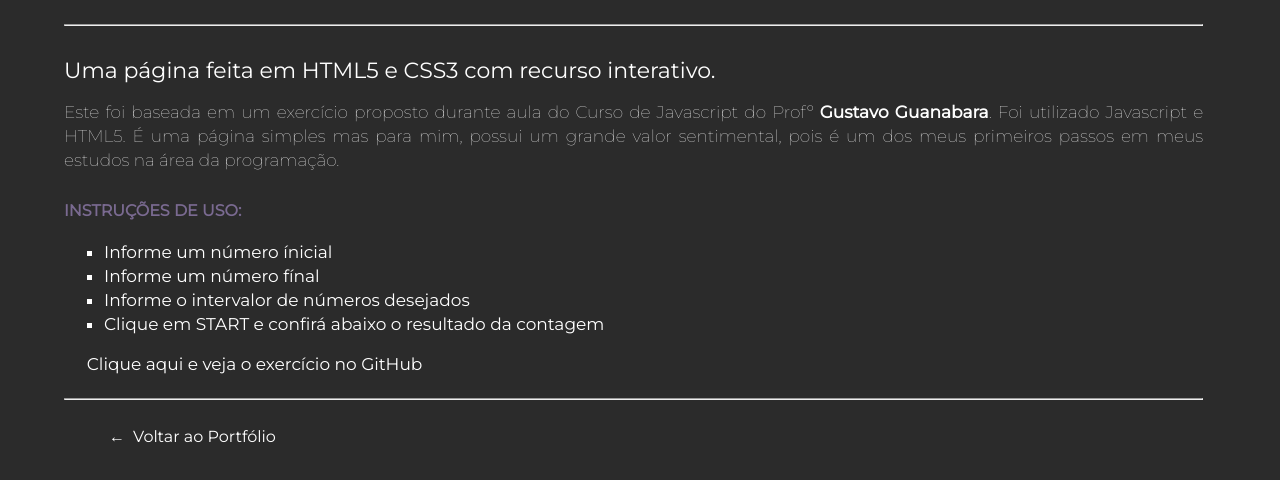
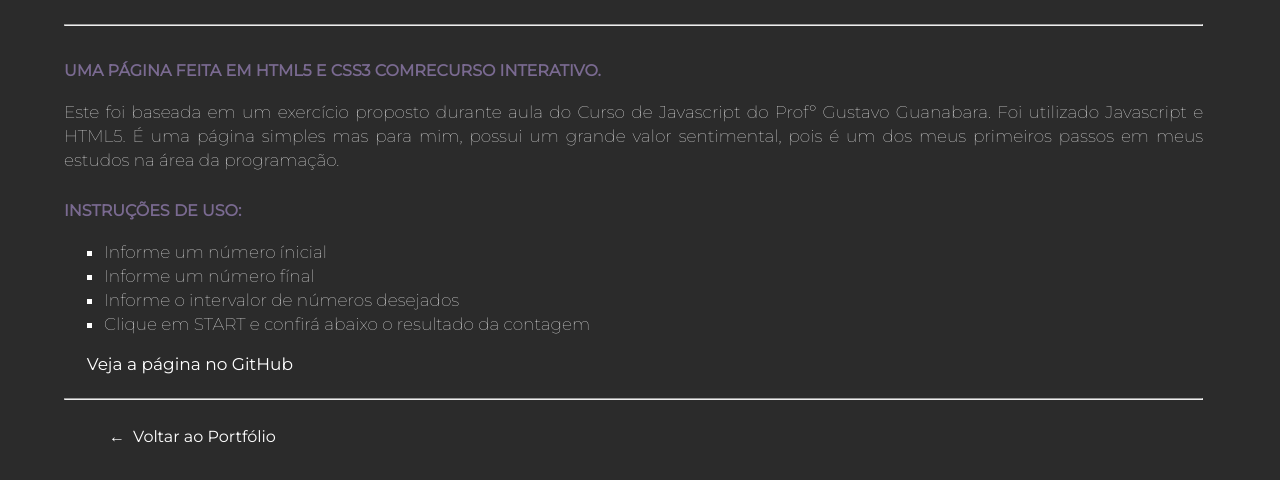
Before and after one commit to GiselleBarbosa/portfolio, a plain HTML site: page contador.html in a window 1280 px wide. Shown: the part 550-1030 px from the top of the page. Drawn offline with Linux system fonts and the light colour scheme.

Commit message:
Update contador.html

```diff
--- a/contador.html
+++ b/contador.html
@@ -39,33 +39,36 @@
 
 		<h1>CONTADOR INTELIGENTE</h1>
 		<hr>
-
+		<a href="https://gisellebarbosa.github.io/Contador-Inteligente/">
 		<img class="foto-trabalhos" src="img/trabalhos/contador.png" alt="Tela Apresentação do Exercício"
-			title="Foto Página do Exercicío">
+			title="Foto Página do Exercicío"></a>
 		<br>
 		<hr>
 
 		<div class="trabtxt">
 
-			<h1>Uma página feita em HTML5 e CSS3 com recurso interativo.</h1>
+			<h2>Uma página feita em HTML5 e CSS3 comrecurso interativo.</h2>
 
 			<p>Este foi baseada em um exercício proposto durante aula do Curso de Javascript do Profº
-				<a href="https://www.cursoemvideo.com/curso/javascript/" target="_blank"><strong> Gustavo
-						Guanabara</strong></a>.
+				<a href="https://www.cursoemvideo.com/curso/javascript/" target="_blank"> Gustavo
+				Guanabara</a>.
 				Foi utilizado Javascript e HTML5. É uma página simples mas para mim, possui um grande valor sentimental,
 				pois é um dos meus primeiros passos em meus estudos na área da programação.
 			</p>
 
+			<div class="instrucoes">
 			<h2>Instruções de uso:</h2>
+
 			<ul>
 				<li>Informe um número ínicial</li>
 				<li>Informe um número fínal</li>
 				<li>Informe o intervalor de números desejados</li>
 				<li>Clique em START e confirá abaixo o resultado da contagem</li>
 			</ul>
+		</div>
 
 			<a class="link" href="https://gisellebarbosa.github.io/Contador-Inteligente/" target="_blank"
-				title="Link para GitHub">Clique aqui e veja o exercício no GitHub</a>
+				title="Link para GitHub">Veja a página no GitHub</a>
 
 		</div>
 		<hr>
```
